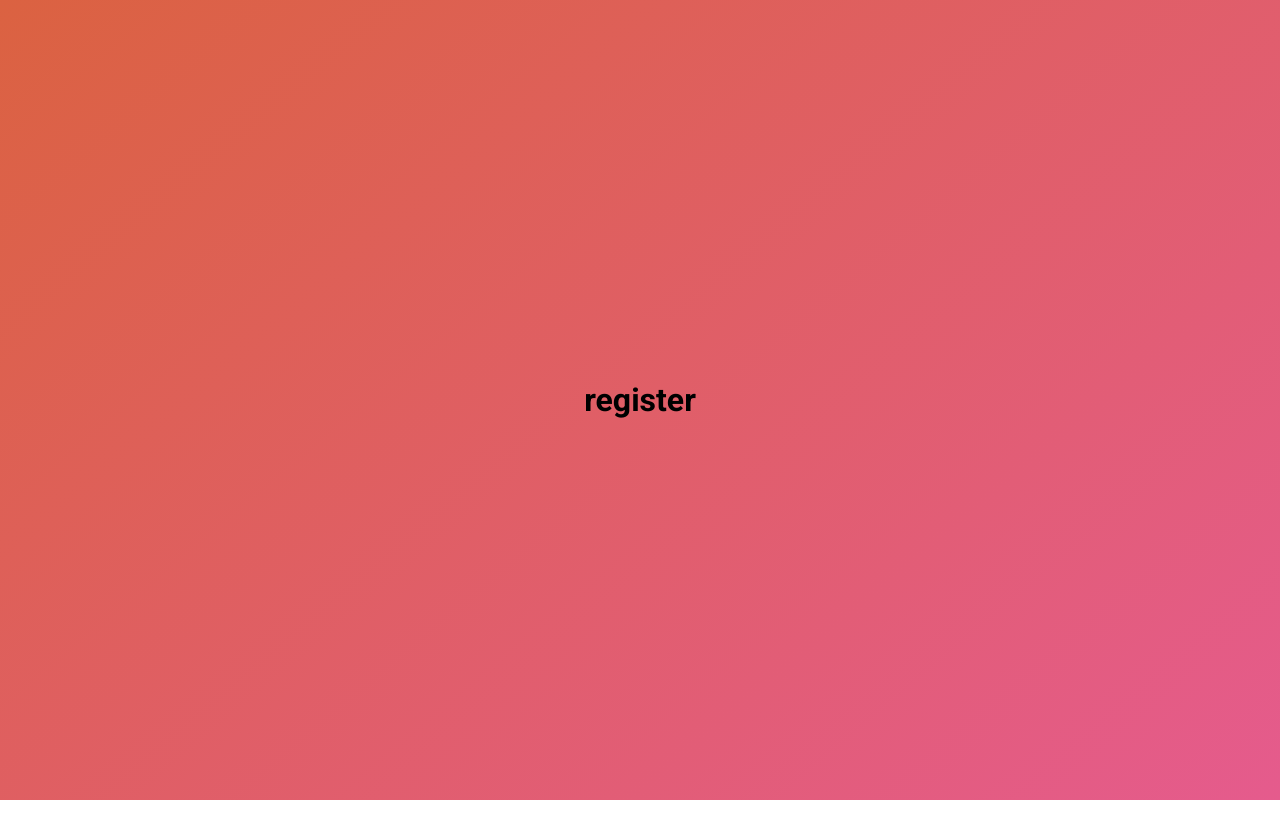
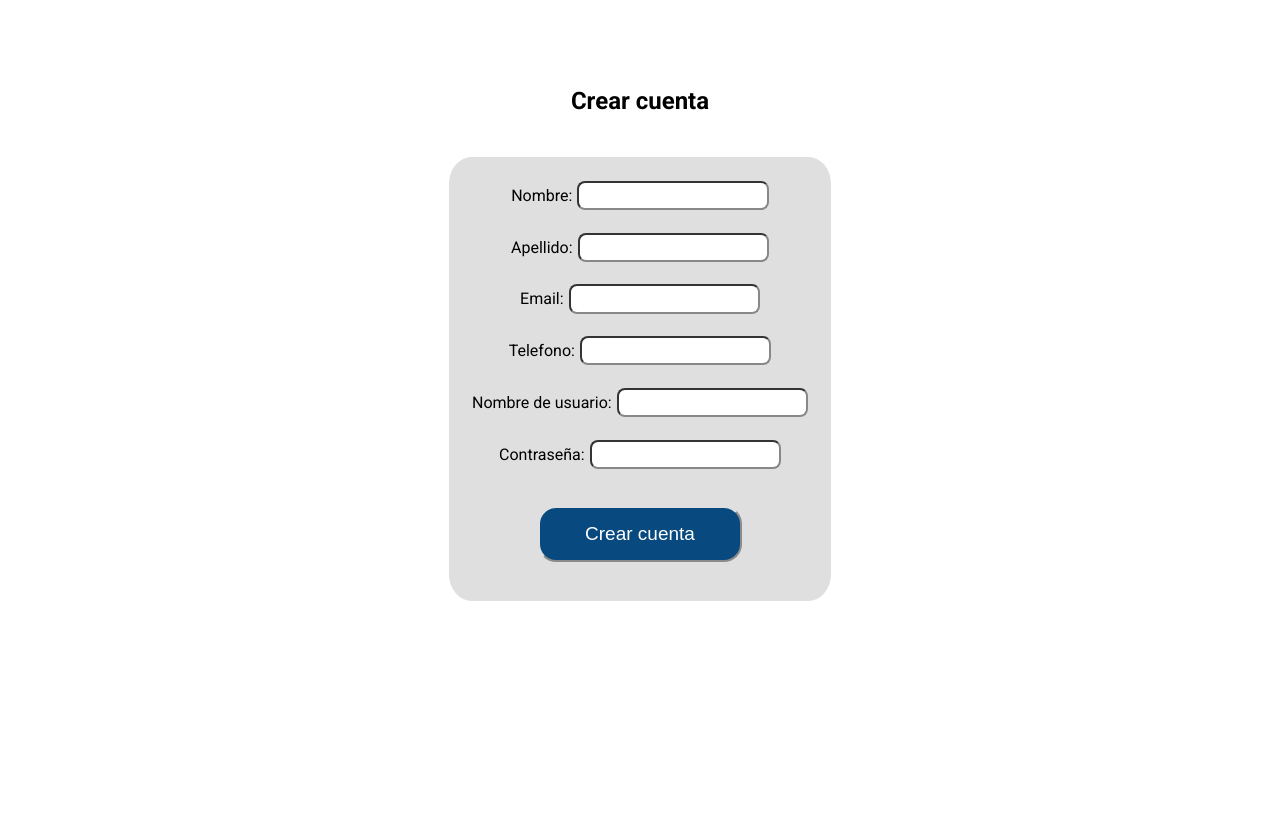
Before and after one commit to HegerAriasSantos/final-bootcamp-frontend, a React (Vite) app: page /register in a window 1280 px wide. Shown: the top 838 px of the page. Before the commit the page ends 800 px from the top, so only its background shows below. Built offline with nearby package versions, Linux system fonts and the light colour scheme.

Commit message:
Register & notfound
Added register design and default notfound pagre text changed.

```diff
--- a/src/views/NotFound/index.tsx
+++ b/src/views/NotFound/index.tsx
@@ -5,8 +5,8 @@ function index() {
   return (
     <div id='notfound'>
       <div className=''>
-        <h1>404 - Not Found!</h1>
-        <Link to='/'>Go Home</Link>
+        <h1>La página que buscas no existe. Intentalo de nuevo.</h1>
+        <Link to='/'>Volver al Inicio</Link>
       </div>
     </div>
   );
--- a/src/views/Register/index.scss
+++ b/src/views/Register/index.scss
@@ -1,11 +1,58 @@
-$gradient: linear-gradient(140deg, rgb(219, 98, 65) 0%, rgb(229, 91, 141) 100%);
+//$gradient: linear-gradient(140deg, rgb(219, 98, 65) 0%, rgb(229, 91, 141) 100%);
 
 #register{
-  background-image: $gradient;
 	height: 100vh;
 	overflow: hidden;
   display: flex;
   align-items: center;
-  justify-content: center;
+  justify-content: flex-start;
   flex-direction: column;
 }
+
+div {
+  display: flex;
+  align-items: center;
+  justify-content: center;
+  flex-direction: row;
+  margin: 1.4rem;
+}
+
+p {
+  display: flex;
+  flex-direction: column;
+  margin: 5px;
+  color: red;
+}
+
+label {
+  padding-right: 5px;
+}
+
+.main {
+  border: 1px solid #dfdfdf;
+  background-color: #dfdfdf;
+  border-radius: 6%;
+  display: flex;
+}
+
+input {
+  padding: 5.2px;
+  border-radius: 8px;
+  border-color: #888888;
+}
+
+.button {
+  margin: 15px;
+  padding: 15px 45px;
+  background-color: #084A7F;
+  border-color: #dfdfdf;
+  border-radius: 18px;
+  color: #FFF;
+  font-size: 19px;
+  box-shadow: #000;
+
+  &:hover {
+    background-color: #54A9EF;
+    color: #000;
+  }
+}
--- a/src/views/Register/index.tsx
+++ b/src/views/Register/index.tsx
@@ -1,8 +1,43 @@
 import './index.scss';
+
 function index() {
   return (
     <div id='register'>
-      <h1>register</h1>
+      <div className='title'>
+        <h2>Crear cuenta</h2>
+      </div>
+
+      <main className='main'>
+        <form>
+          <div>
+            <label htmlFor='name'>Nombre: </label>
+            <input type='text' id='name' />
+          </div>
+          <div>
+            <label htmlFor='lastname'>Apellido: </label>
+            <input type='text' id='lastname' />
+          </div>
+          <div>
+            <label htmlFor='email'>Email: </label>
+            <input type='email' id='email' />
+          </div>
+          <div>
+            <label htmlFor='telefono'>Telefono: </label>
+            <input type='number' id='phone' />
+          </div>
+          <div>
+            <label htmlFor='username'>Nombre de usuario: </label>
+            <input type='text' id='username' />
+          </div>
+          <div>
+            <label htmlFor='password'>Contraseña: </label>
+            <input type='password' id='password' />
+          </div>
+          <div>
+            <button className='button'>Crear cuenta</button>
+          </div>
+        </form>
+      </main>
     </div>
   );
 }
```
Also changed, not shown: 1 other file (tests, documents, lock files or other folders).
